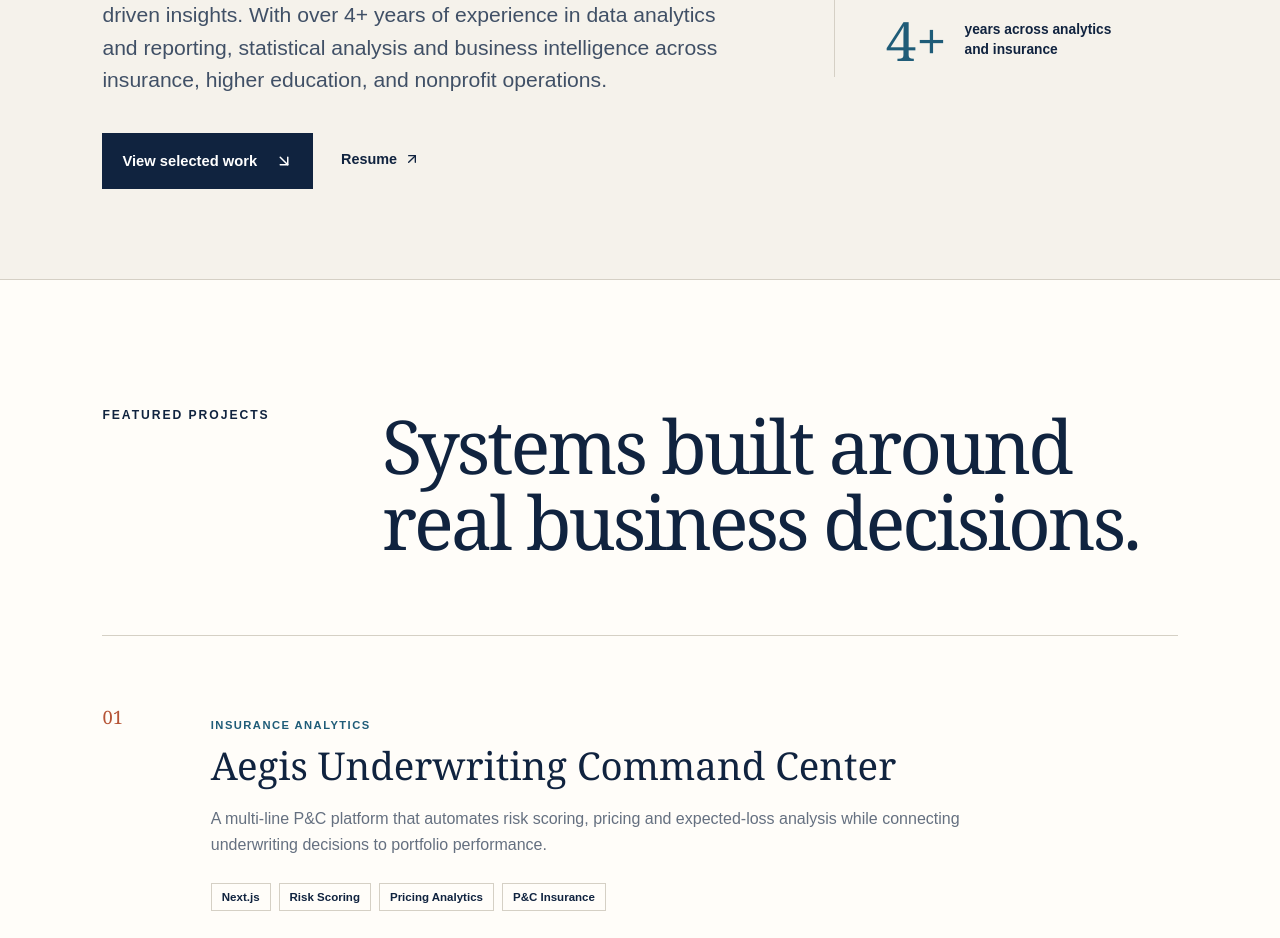
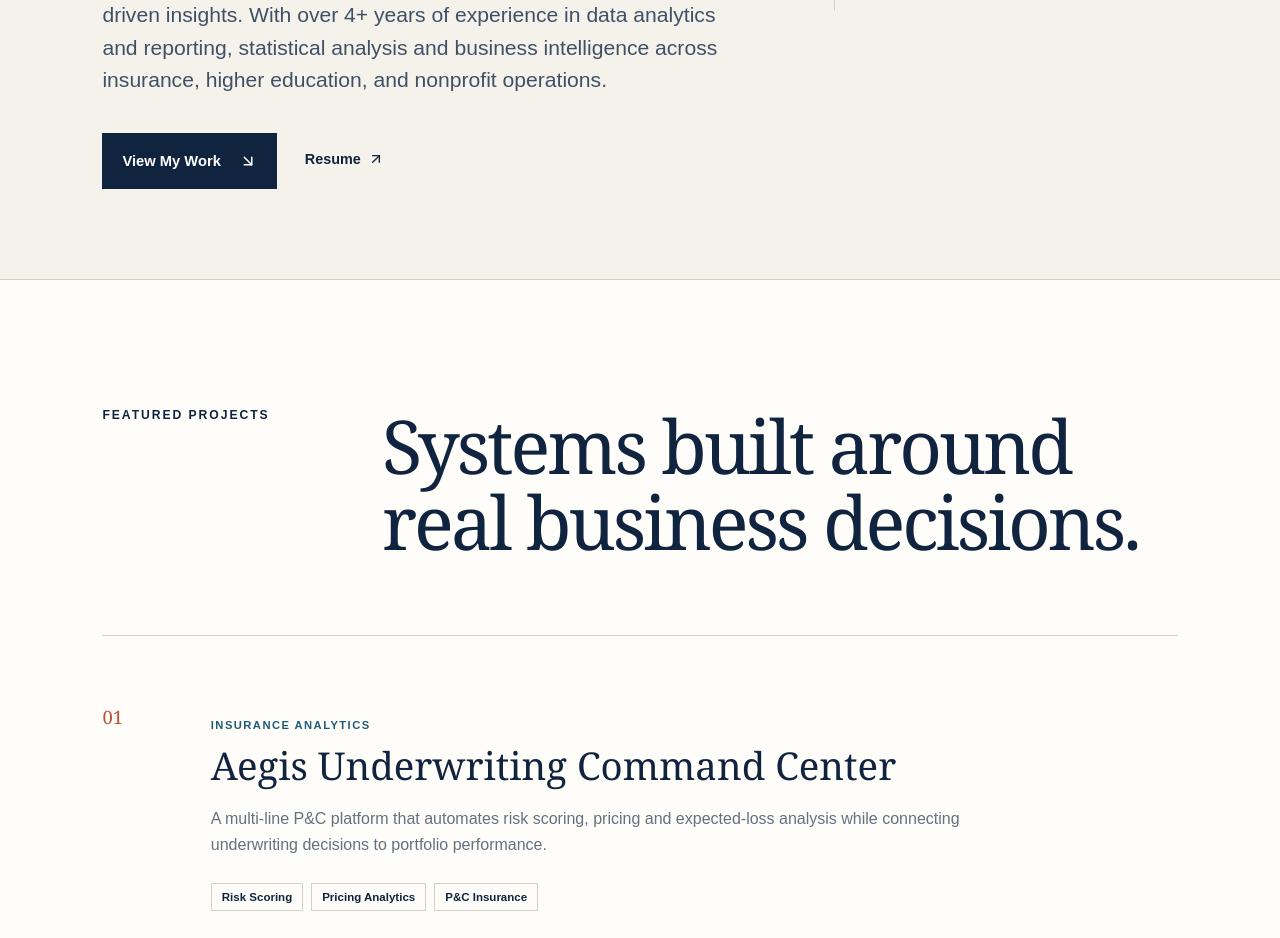
Before and after one commit to ryanmakamba-del/ryan-makamba-portfolio, a Next.js app: page / in a window 1280 px wide. Shown: the part 640-1578 px from the top of the page. Built offline with nearby package versions, Linux system fonts and the light colour scheme.

Commit message:
Refine portfolio hero and project tags

```diff
--- a/app/globals.css
+++ b/app/globals.css
@@ -31,10 +31,6 @@
 .hero-note>span { color:var(--rust); text-transform:uppercase; font-size:.73rem; letter-spacing:.14em; font-weight:800; }
 .hero-note strong { display:block; font-family:Georgia,serif; font-size:clamp(2rem,3.3vw,3.4rem); line-height:1.04; font-weight:500; margin:18px 0 24px; }
 .hero-note>p { color:var(--muted); line-height:1.65; font-size:1rem; max-width:330px; }
-.hero-stat { margin-top:52px; padding-top:22px; border-top:1px solid var(--line); display:flex; align-items:center; gap:18px; }
-.hero-stat b { font-family:Georgia,serif; font-size:3.4rem; font-weight:500; color:var(--blue); }
-.hero-stat span { font-size:.86rem; line-height:1.5; font-weight:700; }
-
 .section { padding:clamp(80px,10vw,150px) clamp(24px,8vw,130px); }
 .work { background:var(--white); }
 .section-heading { display:grid; grid-template-columns:26% 1fr; align-items:start; margin-bottom:76px; }
--- a/app/page.tsx
+++ b/app/page.tsx
@@ -15,7 +15,7 @@
     category: "Insurance Analytics",
     description:
       "A multi-line P&C platform that automates risk scoring, pricing and expected-loss analysis while connecting underwriting decisions to portfolio performance.",
-    tags: ["Next.js", "Risk Scoring", "Pricing Analytics", "P&C Insurance"],
+    tags: ["Risk Scoring", "Pricing Analytics", "P&C Insurance"],
     href: "https://aegis-underwriting-command-center.vercel.app",
     image: "/aegis-underwriting-cover.png",
   },
@@ -110,7 +110,7 @@
             A Data Analyst dedicated to developing business intelligence solutions that leverage best practice technologies to deliver data-driven insights. With over 4+ years of experience in data analytics and reporting, statistical analysis and business intelligence across insurance, higher education, and nonprofit operations.
           </p>
           <div className="hero-actions">
-            <a className="primary-button" href="#work">View selected work <ArrowDownRight /></a>
+            <a className="primary-button" href="#work">View My Work <ArrowDownRight /></a>
             <a className="text-link resume-link" href="/Ryan-Makamba-Resume.pdf" target="_blank" rel="noreferrer">
               Resume <ArrowUpRight />
             </a>
@@ -120,7 +120,6 @@
           <span>Current focus</span>
           <strong>Applied AI &amp;<br />Business Analytics</strong>
           <p>Building practical systems for risk, reporting and operational intelligence.</p>
-          <div className="hero-stat"><b>4+</b><span>years across analytics<br />and insurance</span></div>
         </aside>
       </section>
 
```
